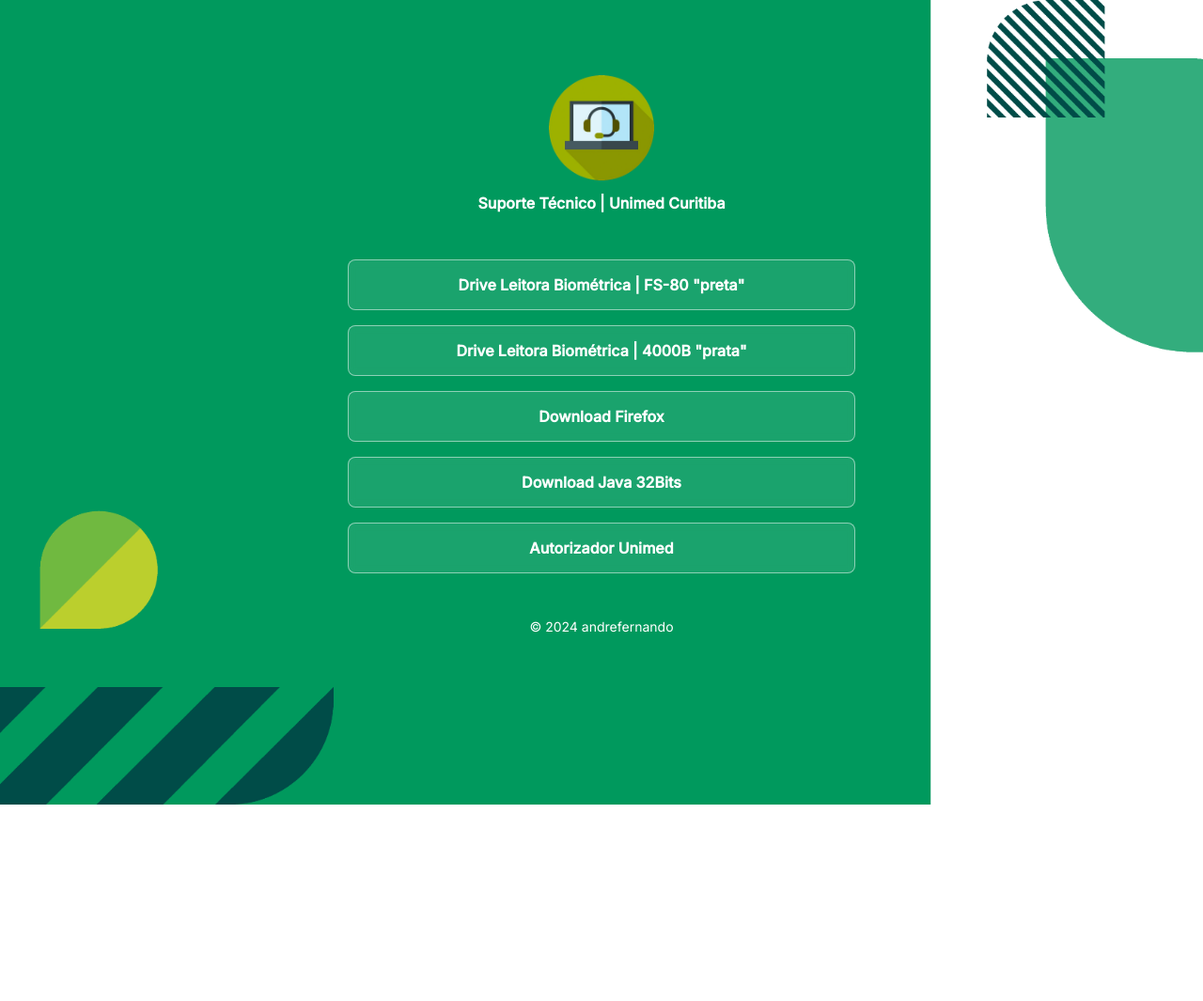
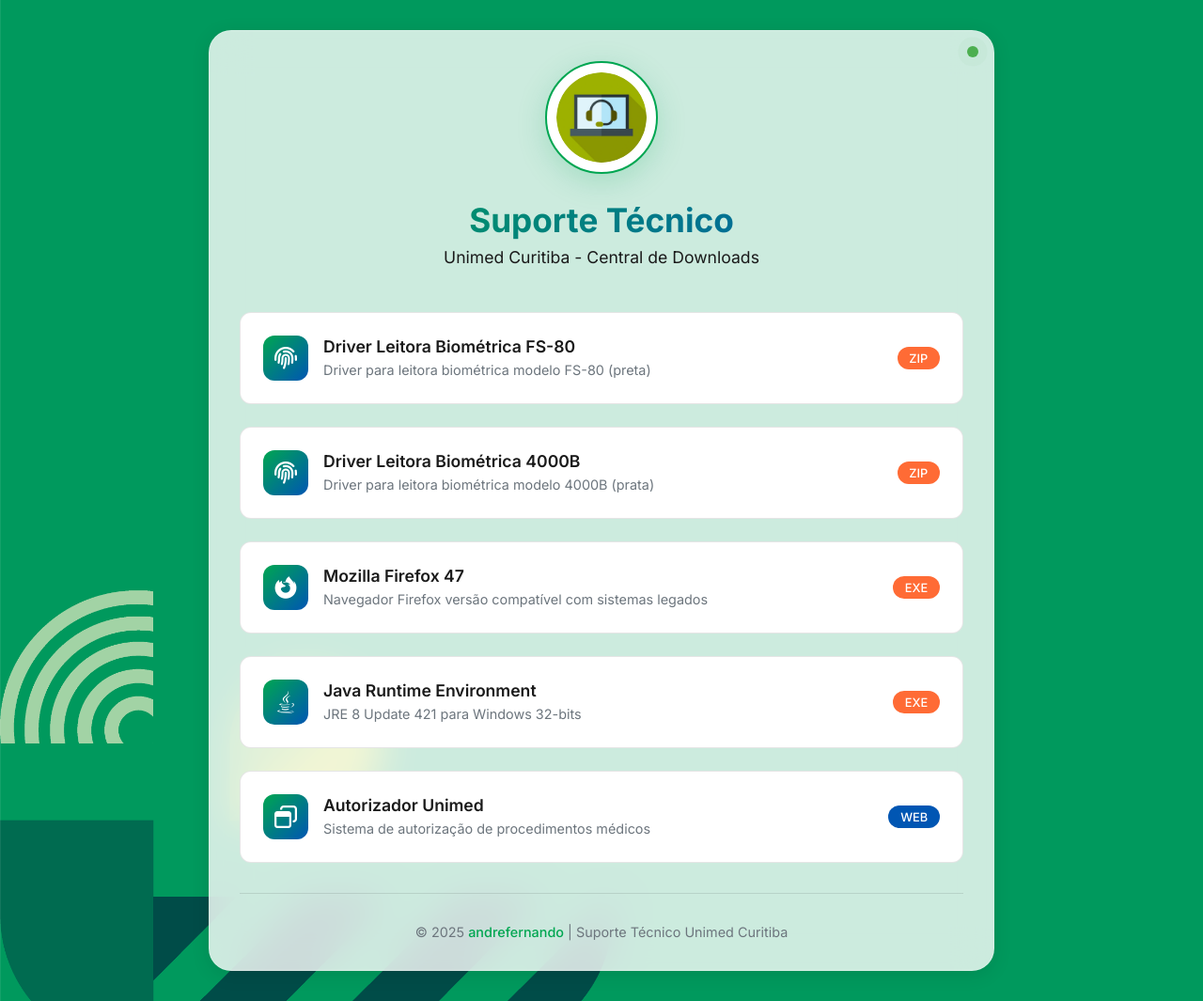
Before and after one commit to andreflara/SuporteUnimed, a plain HTML site: page index.html in a window 1280 px wide. Shown: the whole page at 94% size. Before the commit the page ends 856 px from the top, so only its background shows below. Drawn offline with Linux system fonts and the light colour scheme.

Commit message:
remover arquivos de imagem não utilizados e atualizar o layout do index.html e style.css

```diff
--- a/index.html
+++ b/index.html
@@ -1,64 +1,147 @@
 <!DOCTYPE html>
 <html lang="pt-br">
-  <head>
-    <link rel="preconnect" href="https://fonts.googleapis.com" />
-    <link rel="preconnect" href="https://fonts.gstatic.com" crossorigin />
-    <link
-      href="https://fonts.googleapis.com/css2?family=Inter:wght@400;500&display=swap"
-      rel="stylesheet"
-    />
+<head>
+    <meta charset="UTF-8">
+    <meta name="viewport" content="width=device-width, initial-scale=1.0">
+    <title>Suporte Técnico | Unimed Curitiba</title>
+    <link rel="preconnect" href="https://fonts.googleapis.com">
+    <link rel="preconnect" href="https://fonts.gstatic.com" crossorigin>
+    <link href="https://fonts.googleapis.com/css2?family=Inter:wght@300;400;500;600;700&display=swap" rel="stylesheet">
+    <link rel="stylesheet" href="https://cdnjs.cloudflare.com/ajax/libs/font-awesome/6.4.0/css/all.min.css">
+    <link rel="stylesheet" href="./style.css">
+</head>
+<body>
+    <div class="container">
+        <div class="main-card">
+            <div class="status-indicator"></div>
 
-    <meta charset="UTF-8" />
-    <meta name="viewport" content="width=device-width, initial-scale=1.0" />
-    <link rel="icon" href="./assets/avatar2.png" />
-    <title>Suporte Técnico | Unimed Curitiba</title>
-    <link rel="stylesheet" href="style.css" />
-  </head>
-  <body>
-    <div id="container">
-      <div id="profile">
-        <img src="./assets/avatar2.png" alt="Logo Unimed Curitiba" />
-        <p>Suporte Técnico | Unimed Curitiba</p>
-      </div>
+            <div class="profile">
+                <div class="logo-container">
+                    <img src="./assets/avatar2.png" alt="Logo Unimed Curitiba" class="logo">
+                </div>
+                <h1 class="title">Suporte Técnico</h1>
+                <p class="subtitle">Unimed Curitiba - Central de Downloads</p>
+            </div>
 
-      <ul>
-        <li>
-          <a
-            href="./docs/Leitor Biometrico FS-80.zip"
-            target="_blank"
-            >Drive Leitora Biométrica | FS-80 "preta"</a
-          >
-        </li>
-        <li>
-          <a
-            href="./docs/Leitor Biometrico 4000B.zip"
-            target="_blank"
-            >Drive Leitora Biométrica | 4000B "prata"</a
-          >
-        </li>
-        <li>
-          <a
-            href="./docs/Firefox47.exe"
-            target="_blank"
-            >Download Firefox</a
-          >
-        </li>
-        <li>
-          <a
-            href="./docs/jre-8u421-windows-i586.exe"
-            target="_blank"
-            >Download Java 32Bits</a
-          >
-        </li>
-        <li>
-          <a href="https://autorizador.unimedcuritiba.com.br/"
-            >Autorizador Unimed</a
-          >
-        </li>
-      </ul>
+            <div class="links-grid">
+                <a href="./docs/Leitor Biometrico FS-80.zip" target="_blank" class="link-card">
+                    <div class="link-icon">
+                        <i class="fas fa-fingerprint"></i>
+                    </div>
+                    <div class="link-content">
+                        <div class="link-title">Driver Leitora Biométrica FS-80</div>
+                        <div class="link-desc">Driver para leitora biométrica modelo FS-80 (preta)</div>
+                    </div>
+                    <span class="download-badge">ZIP</span>
+                </a>
 
-      <footer>© 2024 <a href="https://github.com/andreflara">andrefernando</a></footer>
+                <a href="./docs/Leitor Biometrico 4000B.zip" target="_blank" class="link-card">
+                    <div class="link-icon">
+                        <i class="fas fa-fingerprint"></i>
+                    </div>
+                    <div class="link-content">
+                        <div class="link-title">Driver Leitora Biométrica 4000B</div>
+                        <div class="link-desc">Driver para leitora biométrica modelo 4000B (prata)</div>
+                    </div>
+                    <span class="download-badge">ZIP</span>
+                </a>
+
+                <a href="./docs/Firefox47.exe" target="_blank" class="link-card">
+                    <div class="link-icon">
+                        <i class="fab fa-firefox-browser"></i>
+                    </div>
+                    <div class="link-content">
+                        <div class="link-title">Mozilla Firefox 47</div>
+                        <div class="link-desc">Navegador Firefox versão compatível com sistemas legados</div>
+                    </div>
+                    <span class="download-badge">EXE</span>
+                </a>
+
+                <a href="./docs/jre-8u421-windows-i586.exe" target="_blank" class="link-card">
+                    <div class="link-icon">
+                        <i class="fab fa-java"></i>
+                    </div>
+                    <div class="link-content">
+                        <div class="link-title">Java Runtime Environment</div>
+                        <div class="link-desc">JRE 8 Update 421 para Windows 32-bits</div>
+                    </div>
+                    <span class="download-badge">EXE</span>
+                </a>
+
+                <a href="https://autorizador.unimedcuritiba.com.br/" target="_blank" class="link-card">
+                    <div class="link-icon">
+                        <i class="fa-regular fa-window-restore"></i>
+                    </div>
+                    <div class="link-content">
+                        <div class="link-title">Autorizador Unimed</div>
+                        <div class="link-desc">Sistema de autorização de procedimentos médicos</div>
+                    </div>
+                    <span class="external-badge">WEB</span>
+                </a>
+            </div>
+
+            <div class="footer">
+                <p>© 2025 <a href="https://github.com/andreflara" target="_blank">andrefernando</a> | Suporte Técnico Unimed Curitiba</p>
+            </div>
+        </div>
     </div>
-    <script src="./script.js"></script>
-  </body>
+
+    <script>
+        // Adiciona animação de entrada aos cards
+        document.addEventListener('DOMContentLoaded', function() {
+            const cards = document.querySelectorAll('.link-card');
+
+            cards.forEach((card, index) => {
+                card.style.opacity = '0';
+                card.style.transform = 'translateY(20px)';
+
+                setTimeout(() => {
+                    card.style.transition = 'all 0.6s ease';
+                    card.style.opacity = '1';
+                    card.style.transform = 'translateY(0)';
+                }, index * 100 + 300);
+            });
+
+            // Adiciona efeito de clique
+            cards.forEach(card => {
+                card.addEventListener('click', function(e) {
+                    // Cria efeito ripple
+                    const ripple = document.createElement('div');
+                    const rect = this.getBoundingClientRect();
+                    const size = Math.max(rect.width, rect.height);
+                    const x = e.clientX - rect.left - size / 2;
+                    const y = e.clientY - rect.top - size / 2;
+
+                    ripple.style.position = 'absolute';
+                    ripple.style.borderRadius = '50%';
+                    ripple.style.background = 'rgba(0, 166, 81, 0.3)';
+                    ripple.style.transform = 'scale(0)';
+                    ripple.style.animation = 'ripple 0.6s linear';
+                    ripple.style.left = x + 'px';
+                    ripple.style.top = y + 'px';
+                    ripple.style.width = size + 'px';
+                    ripple.style.height = size + 'px';
+
+                    this.appendChild(ripple);
+
+                    setTimeout(() => {
+                        ripple.remove();
+                    }, 600);
+                });
+            });
+        });
+
+        // CSS para animação ripple
+        const style = document.createElement('style');
+        style.textContent = `
+            @keyframes ripple {
+                to {
+                    transform: scale(2);
+                    opacity: 0;
+                }
+            }
+        `;
+        document.head.appendChild(style);
+    </script>
+</body>
 </html>
--- a/style.css
+++ b/style.css
@@ -5,206 +5,282 @@
 }
 
 :root {
-  --text-color: white;
-  --bg-url: url(./assets/unimed.png);
-  --stroke-color: rgba(255, 255, 255, 0.5);
-  --surface-color: rgba(255, 255, 255, 0.1);
-  --surface-color-hover: rgba(255, 255, 255, 0.05);
-  --highlight-color: rgba(255, 255, 255, 0.2);
-  --switch-bg-url: url(/assets/unimed.png);
-}
-
-.light {
-  --text-color: black;
-  --bg-url: url(./assets/unimed.png);
-  --stroke-color: rgba(0, 0, 0, 0.5);
-  --surface-color: rgba(0, 0, 0, 0.05);
-  --surface-color-hover: rgba(0, 0, 0, 0.02);
-  --highlight-color: rgba(0, 0, 0, 0.1);
-  --switch-bg-url: url(/assets/unimed.png);
+  --primary-color: #00a651;
+  --secondary-color: #0056b3;
+  --accent-color: #ff6b35;
+  --dark-color: #1a1a1a;
+  --light-gray: #f8f9fa;
+  --medium-gray: #6c757d;
+  --border-radius: 12px;
+  --shadow: 0 4px 20px rgba(0, 0, 0, 0.1);
+  --hover-shadow: 0 8px 32px rgba(0, 166, 81, 0.2);
 }
 
 body {
-  /*
-  background-image: url(./assets/assets/bg-mobile.jpg);
-  background-repeat: no-repeat;
-  background-position: top center;
-  background-size: cover;
-  */
-
-  /* background: color image repeat position/size */
-  background: var(--bg-url) no-repeat top center/cover;
-  height: 100vh;
+  font-family: "Inter", sans-serif;
+  background-image: url("./assets/unimed.png"); ;
+  min-height: 100vh;
+  color: var(--dark-color);
+  overflow-x: hidden;
 }
 
-body * {
-  font-family: "Inter", sans-serif;
-  color: var(--text-color);
+
+
+.container {
+  max-width: 900px;
+  margin: 0 auto;
+  padding: 2rem;
+  min-height: 100vh;
+  display: flex;
+  flex-direction: column;
+  align-items: center;
+  justify-content: center;
 }
 
-#container {
+.main-card {
+  background: rgba(255, 255, 255, 0.8);
+  backdrop-filter: blur(20px);
+  border: 1px solid rgba(255, 255, 255, 0.2);
+  border-radius: 24px;
+  padding: 2rem;
+  box-shadow: var(--shadow);
   width: 100%;
-  max-width: 588px;
-  margin: 56px auto 0px;
-  padding: 0 24px;
+  transform: translateY(20px);
+  opacity: 0;
+  animation: slideUp 0.8s ease forwards;
 }
 
-/* profile */
-#profile {
-  text-align: center;
-  padding: 24px;
+@keyframes slideUp {
+  to {
+    transform: translateY(0);
+    opacity: 1;
+  }
 }
 
-#profile img {
-  width: 112px;
+.profile {
+  text-align: center;
+  margin-bottom: 3rem;
 }
 
-#profile p {
-  font-weight: bold;
-  line-height: 24px;
-  margin-top: 8px;
+.logo-container {
+  position: relative;
+  display: inline-block;
+  margin-bottom: 1.5rem;
 }
 
-/* switch */
-
-#switch {
-  position: relative;
-  width: 64px;
-
-  margin: 4px auto;
-}
-#switch button {
-  width: 32px;
-  height: 32px;
-  background: white var(--switch-bg-url) no-repeat center;
-  border: 0;
+.logo {
+  width: 120px;
+  height: 120px;
   border-radius: 50%;
-
-  position: absolute;
-  top: 50%;
-  left: 0;
-  z-index: 1;
-  transform: translateY(-50%);
-
-  animation: slide-back 0.2s forwards;
+  border: 2px solid var(--primary-color);
+  padding: 10px;
+  background: white;
+  transition: all 0.3s ease;
+  box-shadow: 0 8px 32px rgba(0, 166, 81, 0.2);
 }
 
-.light #switch button {
-  animation: slide-in 0.2s forwards;
+
+.title {
+  font-size: 2.2rem;
+  font-weight: 700;
+  color: var(--dark-color);
+  margin-bottom: 0.5rem;
+  background: linear-gradient(
+    135deg,
+    var(--primary-color),
+    var(--secondary-color)
+  );
+  background-clip: text;
+  -webkit-background-clip: text;
+  -webkit-text-fill-color: transparent;
 }
 
-#switch button:hover {
-  outline: 8px solid var(--highlight-color);
+.subtitle {
+  font-size: 1.1rem;
+  color: var(--dark-gray);
+  font-weight: 400;
 }
 
-#switch span {
-  display: block;
-  width: 64px;
-  height: 24px;
-  background: var(--surface-color);
-  border: 1px solid var(--stroke-color);
-  backdrop-filter: blur(4px);
-  -webkit-backdrop-filter: blur(4px);
-  border-radius: 9999px;
+.links-grid {
+  display: grid;
+  gap: 1.5rem;
+  margin-bottom: 2rem;
 }
 
-/* Links */
-ul {
-  list-style: none;
-
+.link-card {
+  background: white;
+  border-radius: var(--border-radius);
+  padding: 1.5rem;
+  text-decoration: none;
+  color: var(--dark-color);
+  transition: all 0.3s ease;
+  border: 1px solid rgba(0, 0, 0, 0.1);
   display: flex;
-  flex-direction: column;
-  gap: 16px;
-
-  padding: 24px 0;
+  align-items: center;
+  gap: 1rem;
+  position: relative;
+  overflow: hidden;
 }
 
-ul li a {
+.link-card::before {
+  content: "";
+  position: absolute;
+  top: 0;
+  left: -100%;
+  width: 100%;
+  height: 100%;
+  background: linear-gradient(
+    90deg,
+    transparent,
+    rgba(0, 166, 81, 0.1),
+    transparent
+  );
+  transition: left 0.5s ease;
+}
+
+.link-card:hover::before {
+  left: 100%;
+}
+
+.link-card:hover {
+  transform: translateY(-4px);
+  box-shadow: var(--hover-shadow);
+  border-color: var(--primary-color);
+}
+
+.link-icon {
+  width: 48px;
+  height: 48px;
+  background: linear-gradient(
+    135deg,
+    var(--primary-color),
+    var(--secondary-color)
+  );
+  border-radius: 12px;
   display: flex;
   align-items: center;
   justify-content: center;
-
-  padding: 16px 24px;
-
-  background: var(--surface-color);
-  border: 1px solid var(--stroke-color);
-  border-radius: 8px;
-
-  backdrop-filter: blur(4px);
-  -webkit-backdrop-filter: blur(4px);
-
-  text-decoration: none;
-  font-weight: bold;
-
-  transition: background 0.5s;
+  color: white;
+  font-size: 1.5rem;
+  transition: transform 0.3s ease;
+  flex-shrink: 0;
 }
 
-/* pseudo-selector */
-ul li a:hover {
-  background: var(--surface-color-hover);
-  border: 1.5px solid var(--text-color);
+.link-card:hover .link-icon {
+  transform: scale(1.1) ;
 }
 
-/* social links */
-#social-links {
-  display: flex;
-  justify-content: center;
-
-  padding: 24px 0;
-
-  font-size: 24px;
+.link-content {
+  flex: 1;
 }
 
-#social-links a {
-  display: flex;
-  align-items: center;
-  justify-content: center;
-  padding: 16px;
-
-  transition: background 0.2s;
-  border-radius: 50%;
+.link-title {
+  font-size: 1.1rem;
+  font-weight: 600;
+  margin-bottom: 0.3rem;
+  color: var(--dark-color);
 }
 
-#social-links a:hover {
-  background: var(--highlight-color);
+.link-desc {
+  font-size: 0.9rem;
+  color: var(--medium-gray);
+  line-height: 1.4;
 }
 
-footer {
-  padding: 24px 0;
-  text-align: center;
-
-  font-size: 14px;
+.download-badge {
+  background: var(--accent-color);
+  color: white;
+  padding: 0.3rem 0.8rem;
+  border-radius: 20px;
+  font-size: 0.8rem;
+  font-weight: 500;
 }
 
-footer a {
+.external-badge {
+  background: var(--secondary-color);
+  color: white;
+  padding: 0.3rem 0.8rem;
+  border-radius: 20px;
+  font-size: 0.8rem;
+  font-weight: 500;
+}
+
+.footer {
+  text-align: center;
+  padding-top: 2rem;
+  border-top: 1px solid rgba(0, 0, 0, 0.1);
+  color: var(--medium-gray);
+  font-size: 0.9rem;
+}
+
+.footer a {
+  color: var(--primary-color);
   text-decoration: none;
+  font-weight: 500;
+  transition: color 0.3s ease;
 }
-/* media queries*/
-@media (min-width: 700px) {
-  :root {
-    --bg-url: url(/assets/unimed.png);
+
+.footer a:hover {
+  color: var(--secondary-color);
+}
+
+.status-indicator {
+  position: absolute;
+  top: 1rem;
+  right: 1rem;
+  width: 12px;
+  height: 12px;
+  background: #4caf50;
+  border-radius: 50%;
+  animation: pulse 2s infinite;
+}
+
+@keyframes pulse {
+  0% {
+    box-shadow: 0 0 0 0 rgba(76, 175, 80, 0.7);
   }
-
-  .light {
-    --bg-url: url(./assets/bg-desktop-ligth.jpg);
+  70% {
+    box-shadow: 0 0 0 10px rgba(76, 175, 80, 0);
+  }
+  100% {
+    box-shadow: 0 0 0 0 rgba(76, 175, 80, 0);
   }
 }
 
-/* animation */
-@keyframes slide-in {
-  from {
-    left: 0;
+@media (max-width: 768px) {
+  .container {
+    padding: 1rem;
   }
-  to {
-    left: 50%;
+
+  .main-card {
+    padding: 2rem;
+  }
+
+  .title {
+    font-size: 1.8rem;
+  }
+
+  .link-card {
+    padding: 1rem;
+  }
+
+  .links-grid {
+    gap: 1rem;
   }
 }
 
-@keyframes slide-back {
-  from {
-    left: 50%;
+@media (max-width: 480px) {
+  .main-card {
+    padding: 1.5rem;
+    margin: 1rem;
   }
-  to {
-    left: 0;
+
+  .title {
+    font-size: 1.5rem;
+  }
+
+  .logo {
+    width: 100px;
+    height: 100px;
   }
 }
```
Also changed, not shown: assets/Avatar.png (deleted), assets/bg-desktop-light.jpg (deleted), assets/bg-desktop.jpg (deleted), assets/bg-mobile-light.jpg (deleted), assets/bg-mobile.jpg (deleted), assets/moon-stars.svg (deleted), assets/sun.svg (deleted).
